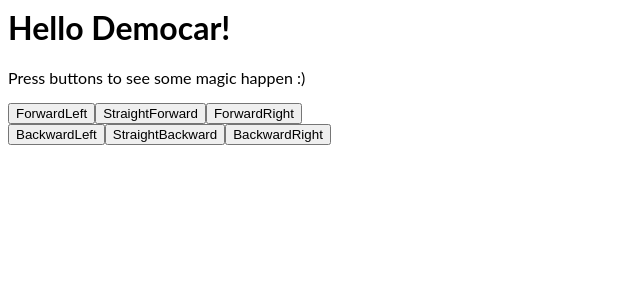
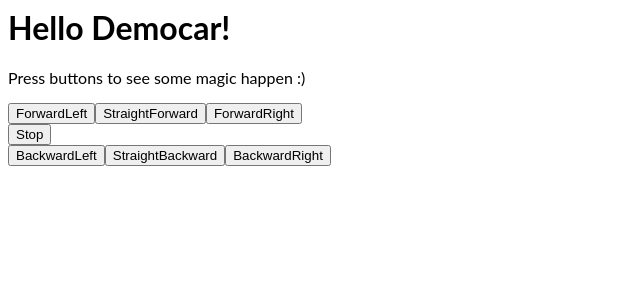
Before and after one commit to markku-creator/test_angular, an Angular app: page / in a window 1280 px wide. Shown: the top 300 px of the page, without its empty margins (0-640 px from the left). Built offline with nearby package versions, Linux system fonts and the light colour scheme.

Commit message:
stop button added

```diff
--- a/src/app/app.component.html
+++ b/src/app/app.component.html
@@ -6,6 +6,8 @@
 <button>StraightForward</button>
 <button>ForwardRight</button>
 <br/>
+<button>Stop</button>
+<br/>
 <button>BackwardLeft</button>
 <button>StraightBackward</button>
 <button>BackwardRight</button>
```
